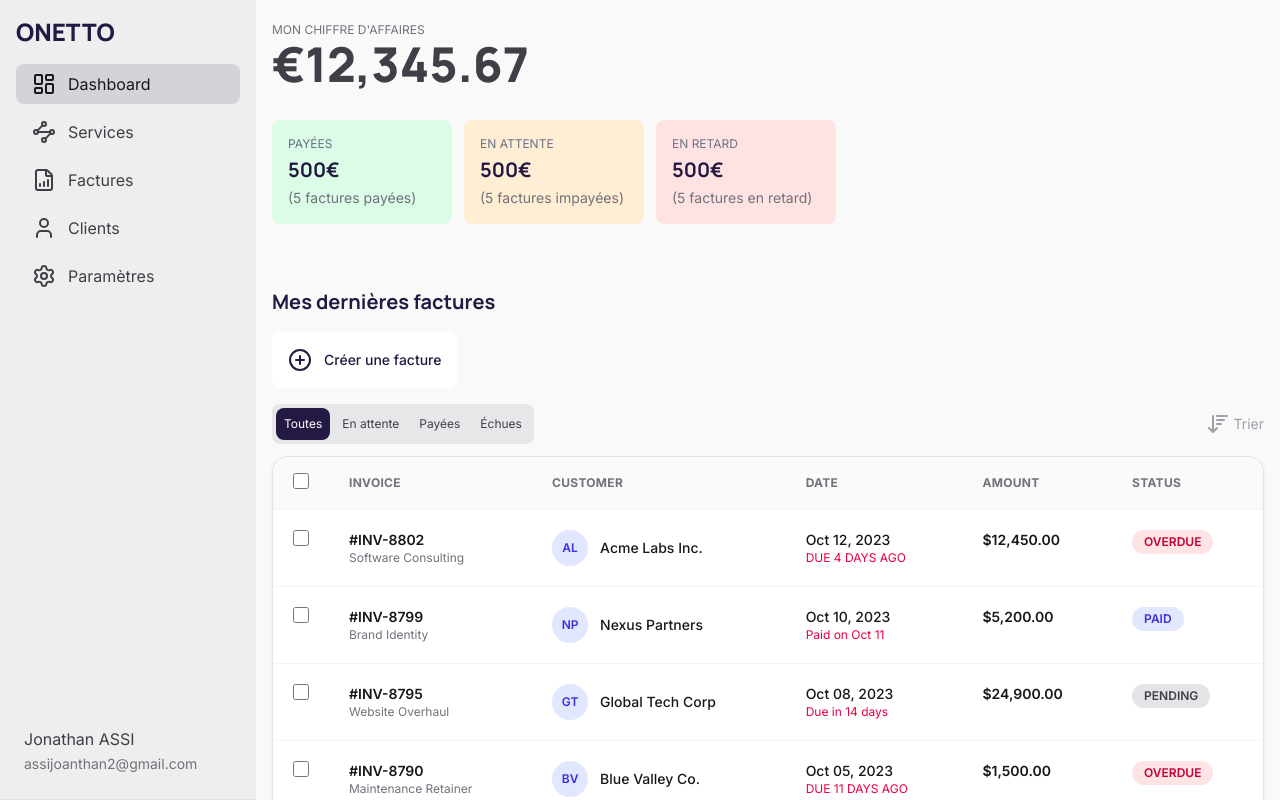
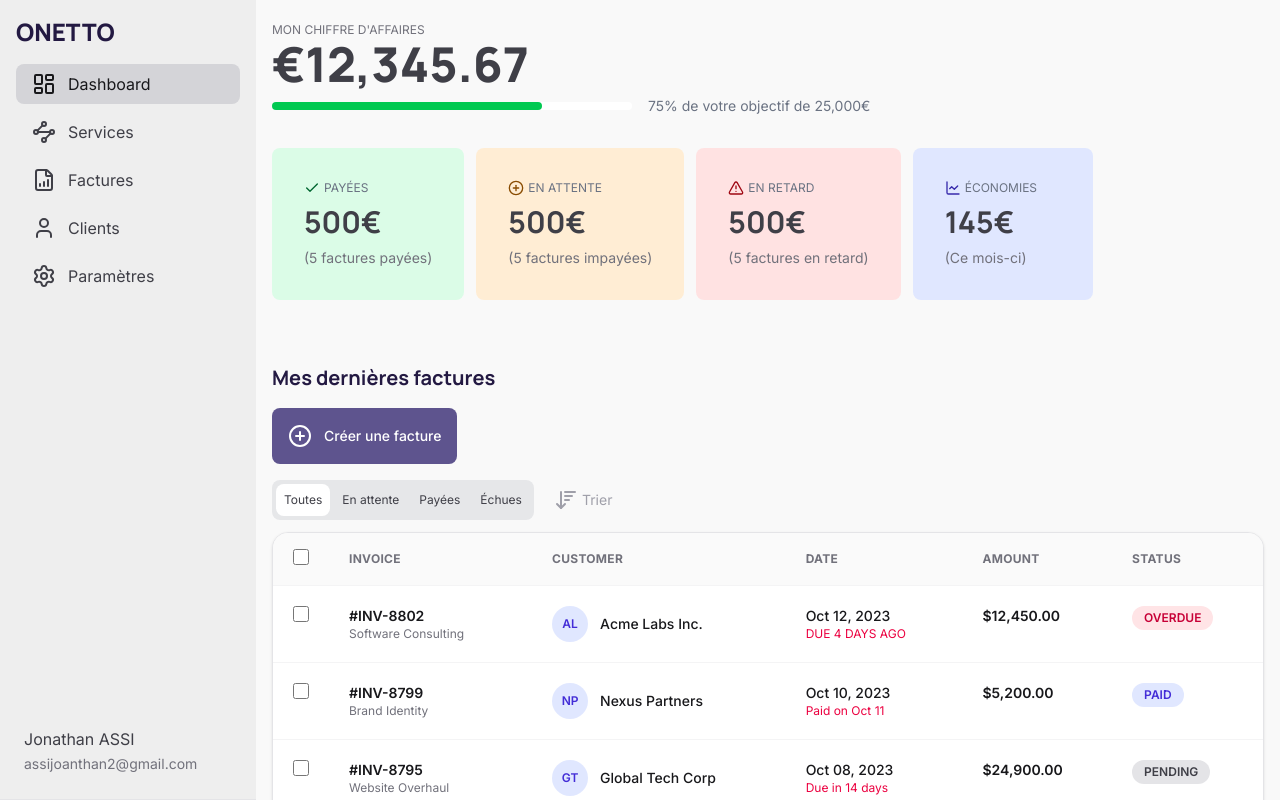
Before and after one commit to arizona-08/onetto, a Next.js app in the folder onetto-app/: page /dashboard in a window 1280 px wide. Built offline with nearby package versions, Linux system fonts and the light colour scheme.

Commit message:
Style de base de la page dashboard

```diff
--- a/onetto-app/app/(app)/dashboard/page.tsx
+++ b/onetto-app/app/(app)/dashboard/page.tsx
@@ -1,31 +1,63 @@
 import InvoiceTable from '@/app/components/InvoiceTable'
+import { AlertTriangle } from 'lucide-react'
+import { ChartLine } from 'lucide-react'
+import { Check } from 'lucide-react'
 import { CirclePlusIcon } from 'lucide-react'
 import React from 'react'
 
 function Dashboard() {
   return (
     <div className="w-full">
-      <span className="text-xs text-zinc-500">MON CHIFFRE D'AFFAIRES</span>
-      <h1 className="text-5xl font-title font-black text-zinc-700">€12,345.67</h1>
+      <div>
+        <span className="text-xs text-zinc-500">MON CHIFFRE D'AFFAIRES</span>
+        <h1 className="text-5xl font-title font-black text-zinc-700">€12,345.67</h1>
+
+        <div className="flex items-center gap-4 mt-2">
+          {/* progress bar */}
+          <div className="relative h-2 w-90 bg-white rounded-full">
+            <div className="absolute top-0 left-0 h-full w-3/4 bg-green-500 rounded-full"></div>
+          </div>
+
+          <p className="text-sm text-gray-500">75% de votre objectif de 25,000€</p>
+        </div>
+      </div>
 
       <div className="mt-8 w-full overflow-x-auto pb-4">
         <div className="flex items-center gap-3 flex-nowrap min-w-max">
-          <div className="min-w-45 flex flex-col items-start gap-1 p-4 bg-green-100 rounded-lg ">
-            <span className="text-xs uppercase text-gray-500">Payées</span>
-            <p className="text-xl font-bold font-title">500€ </p>
+          <div className="min-w-45 flex flex-col items-start gap-2 p-8 bg-green-100 rounded-lg ">
+            <div className="flex items-center gap-1">
+              <Check className="w-4 h-4 text-green-800" />
+              <span className="text-xs uppercase text-gray-500">Payées</span>
+            </div>
+            <p className="text-3xl text-zinc-700 font-bold font-title">500€ </p>
             <p className="text-sm text-zinc-500">(5 factures payées)</p>
           </div>
 
-          <div className="min-w-45 flex flex-col items-start gap-1 p-4 bg-orange-100 rounded-lg">
-            <span className="text-xs uppercase text-gray-500">En attente</span>
-            <p className="text-xl font-bold font-title">500€ </p>
+          <div className="min-w-45 flex flex-col items-start gap-2 p-8 bg-orange-100 rounded-lg">
+            <div className="flex items-center gap-1">
+              <CirclePlusIcon className="w-4 h-4 text-yellow-800" />
+              <span className="text-xs uppercase text-gray-500">En attente</span>
+            </div>
+            <p className="text-3xl text-zinc-700 font-bold font-title">500€ </p>
             <p className="text-sm text-zinc-500">(5 factures impayées)</p>
           </div>
 
-          <div className="min-w-45 flex flex-col items-start gap-1 p-4 bg-red-100 rounded-lg">
-            <span className="text-xs uppercase text-gray-500">En retard</span>
-            <p className="text-xl font-bold font-title">500€ </p>
+          <div className="min-w-45 flex flex-col items-start gap-2 p-8 bg-red-100 rounded-lg">
+            <div className="flex items-center gap-1">
+              <AlertTriangle className="w-4 h-4 text-red-800" />
+              <span className="text-xs uppercase text-gray-500">En retard</span>
+            </div>
+            <p className="text-3xl text-zinc-700 font-bold font-title">500€ </p>
             <p className="text-sm text-zinc-500">(5 factures en retard)</p>
+          </div>
+
+          <div className="min-w-45 flex flex-col items-start gap-2 p-8 bg-indigo-100 rounded-lg">
+            <div className="flex items-center gap-1">
+              <ChartLine className="w-4 h-4 text-indigo-800" />
+              <span className="text-xs uppercase text-gray-500">Économies</span>
+            </div>
+            <p className="text-3xl text-zinc-700 font-bold font-title">145€</p>
+            <p className="text-sm text-zinc-500">(Ce mois-ci)</p>
           </div>
         </div>
       </div>
--- a/onetto-app/app/components/InvoiceSelector.tsx
+++ b/onetto-app/app/components/InvoiceSelector.tsx
@@ -15,7 +15,7 @@ function InvoiceSelector({ selectedStatus, onSelectStatus }: InvoiceSelectorProp
           key={status}
           className={`p-2 rounded-lg transition-colors text-xs ${
             selectedStatus === status
-              ? 'bg-primary text-white'
+              ? 'bg-white text-zinc-700'
               : 'text-zinc-700 hover:bg-gray-600/20'
           }`}
           onClick={() => onSelectStatus(status)}
--- a/onetto-app/app/components/InvoiceTable.tsx
+++ b/onetto-app/app/components/InvoiceTable.tsx
@@ -91,12 +91,12 @@ function InvoiceTable() {
   return (
     <>
       <div>
-        <button className="my-4 flex items-center justify-center gap-3 p-4 bg-white text-primary rounded-lg hover:bg-secondary transition-colors">
+        <button className="my-4 flex items-center justify-center gap-3 p-4 bg-secondary text-white rounded-lg hover:bg-primary/90 transition-colors cursor-pointer">
           <CirclePlusIcon />
           <span className="text-sm font-medium">Créer une facture</span>
         </button>
       </div>
-      <div className="flex items-center justify-between flex-wrap gap-3">
+      <div className="flex items-center justify-start flex-wrap gap-5">
         <InvoiceSelector selectedStatus={selectedStatus} onSelectStatus={setSelectedStatus} />
         <InvoiceSorter sortMethod={sortMethod} setSortMethod={setSortMethod} isOpen={isSortOpen} setIsOpen={setIsSortOpen} />
       </div>
```
